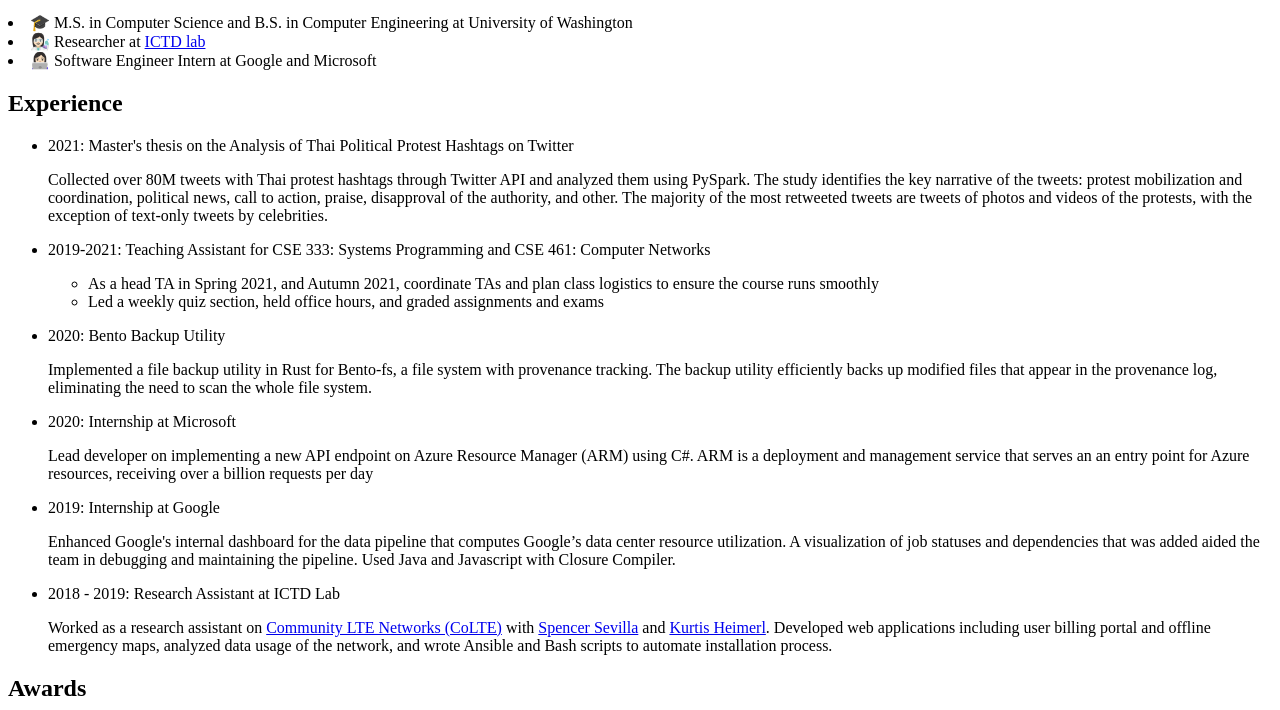
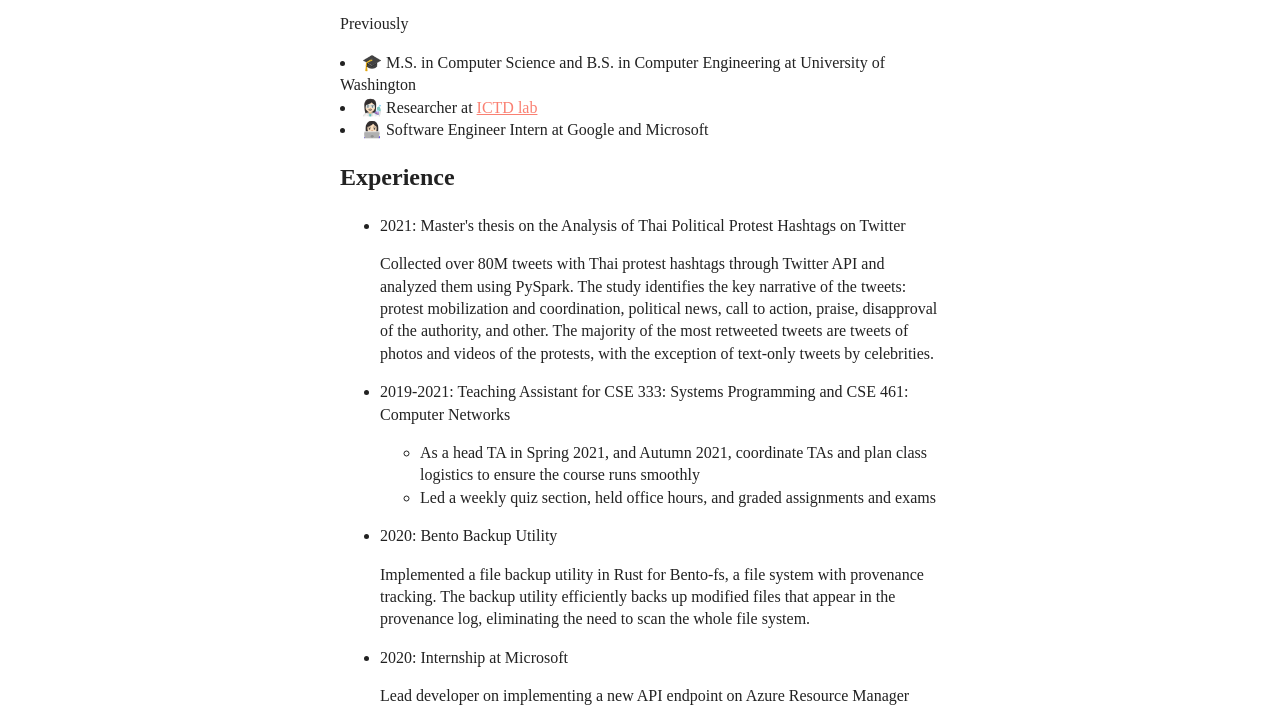
Before and after one commit to pathiratk/personal-website, a plain HTML site: page index.html in a window 1280 px wide. Shown: the part 153-863 px from the top of the page. Drawn offline with Linux system fonts and the light colour scheme.

Commit message:
add css file

```diff
--- a/index.html
+++ b/index.html
@@ -4,6 +4,7 @@
 <head>
   <meta charset="utf-8">
   <title>Pathirat Kosakanchit</title>
+  <link rel="stylesheet" href="main.css">
 </head>
 
 <body>
--- /dev/null
+++ b/main.css
@@ -0,0 +1,34 @@
+body {
+  font-family: serif;
+  margin: auto;
+  max-width: 600px;
+  padding: 18px;
+
+}
+
+nav {
+  text-align: right;
+}
+
+.thai {
+  font-family: "Pridi", serif;
+  font-weight: 200;
+}
+
+html {
+  color: #222;
+  font-size: 1em;
+  line-height: 1.4;
+}
+
+a:link {
+  color: salmon;
+}
+
+a:hover {
+  color: crimson;
+}
+
+a:visited {
+  color:salmon;
+}
```
